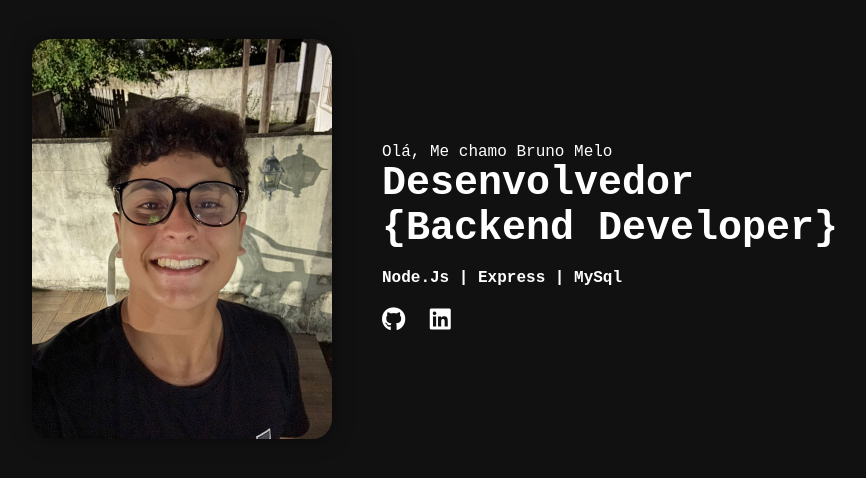
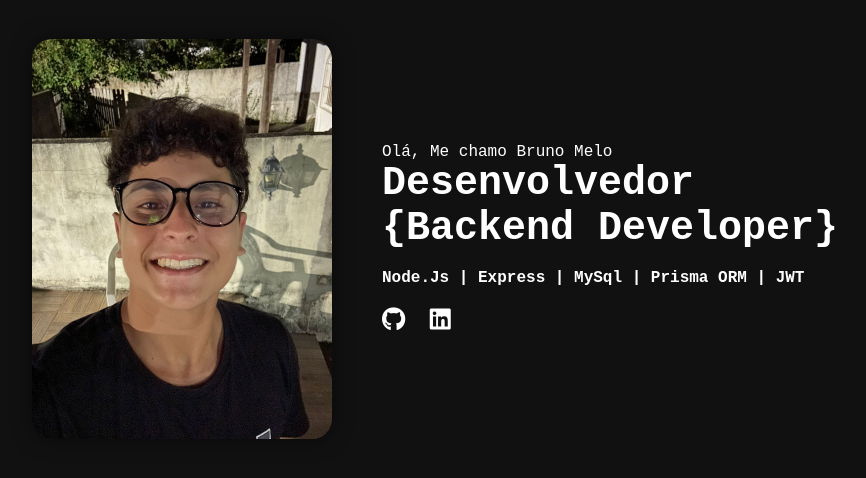
Before and after one commit to BrunoMeloMorais22/Portfolio, a Flask app: page / in a window 1280 px wide. Shown: the part 88-566 px from the top of the page, without its empty margins (183-1049 px from the left). Run offline with Flask 3, Linux system fonts and the light colour scheme.

Commit message:
Atualizando linguagens

```diff
--- a/templates/index.html
+++ b/templates/index.html
@@ -25,7 +25,7 @@
                 <p><span>Olá, Me chamo Bruno Melo</span></p>
                 <h1>Desenvolvedor <span>{Backend Developer}</span></h1>
                 <p class="resumo"> <br>
-                  <strong>Node.Js | Express | MySql</strong>
+                  <strong>Node.Js | Express | MySql | Prisma ORM | JWT</strong>
                 </p>
                 <div class="icones">
                     <a href="https://github.com/BrunoMeloMorais22" target="_blank"><i class="fa-brands fa-github"></i></a>
```
